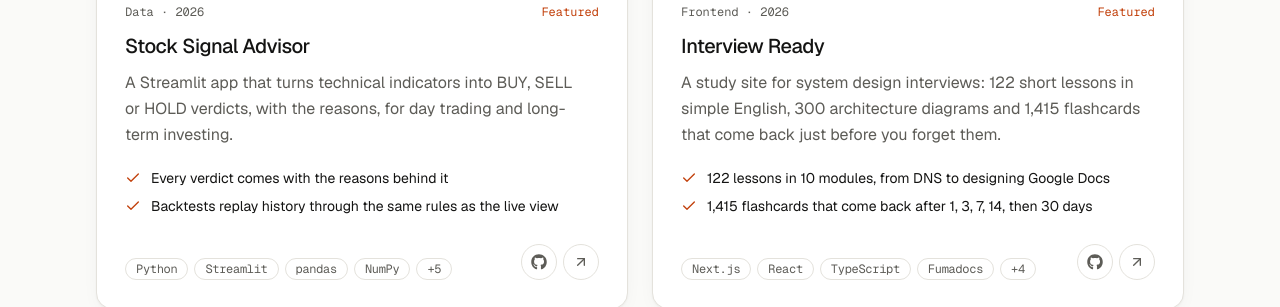
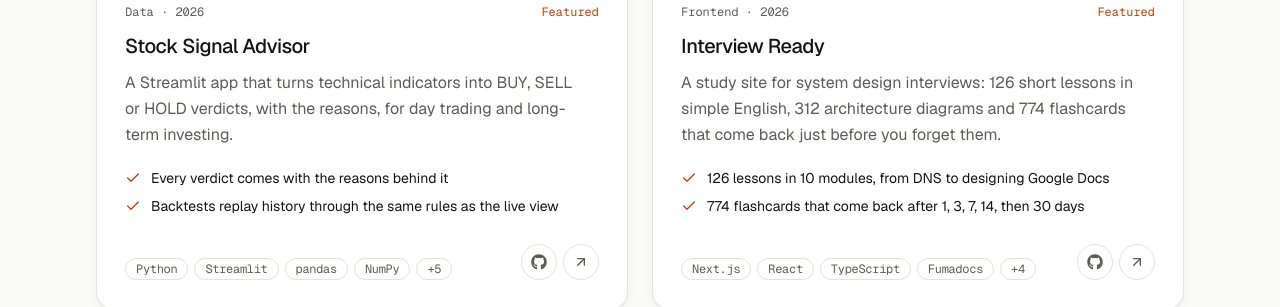
Before and after one commit to iamrs77/portfolio, a Next.js app: page /projects in a window 1280 px wide. Shown: the part 1584-1891 px from the top of the page. Built offline with nearby package versions, Linux system fonts and the light colour scheme; no server answers.

Commit message:
Update Interview Ready numbers: 126 lessons, 312 diagrams, 774 flashcards

```diff
--- a/src/data/projects.js
+++ b/src/data/projects.js
@@ -365,7 +365,7 @@ export const projects = [
     slug: "interview-ready",
     title: "Interview Ready",
     summary:
-      "A study site for system design interviews: 122 short lessons in simple English, 300 architecture diagrams and 1,415 flashcards that come back just before you forget them.",
+      "A study site for system design interviews: 126 short lessons in simple English, 312 architecture diagrams and 774 flashcards that come back just before you forget them.",
     description: [
       "Interview Ready is where I prepare for system design interviews. Ten modules go from the basics, like DNS and HTTP, through databases, caching, messaging and distributed systems, to 20 full interview questions such as WhatsApp, Uber and a payment system. Every lesson starts with an everyday comparison, shows the design in a diagram, and ends with what to say in the interview.",
       "I wanted one free place to open and prepare, without jumping between books, blogs and courses. It's a static Next.js site on Vercel's free plan with no accounts: lesson and flashcard progress are saved in the browser.",
@@ -376,9 +376,9 @@ export const projects = [
     order: 4,
     stack: ["Next.js", "React", "TypeScript", "Fumadocs", "MDX", "Mermaid", "Tailwind CSS", "Vercel"],
     highlights: [
-      "122 lessons in 10 modules, from DNS to designing Google Docs",
-      "1,415 flashcards that come back after 1, 3, 7, 14, then 30 days",
-      "300 architecture diagrams, every one checked in a real browser",
+      "126 lessons in 10 modules, from DNS to designing Google Docs",
+      "774 flashcards that come back after 1, 3, 7, 14, then 30 days",
+      "312 architecture diagrams, every one checked in a real browser",
     ],
     tags: ["system-design", "nextjs", "mdx", "mermaid", "flashcards", "spaced-repetition", "learning"],
     cover: {
@@ -408,12 +408,12 @@ export const projects = [
         {
           title: "Diagrams written as text",
           description:
-            "All 300 diagrams are written in Mermaid, next to the lesson, so they're easy to change. Each kind of part has its own soft color on every page: users blue, servers indigo, databases amber, caches rose, queues teal. Any diagram opens large with one click, and on phones wide diagrams scroll sideways instead of shrinking.",
+            "All 312 diagrams are written in Mermaid, next to the lesson, so they're easy to change. Each kind of part has its own soft color on every page: users blue, servers indigo, databases amber, caches rose, queues teal. Any diagram opens large with one click, and on phones wide diagrams scroll sideways instead of shrinking.",
         },
         {
           title: "Flashcards that come back",
           description:
-            "1,415 cards in 11 decks, one per module, each linked to the lesson it came from. A card I know moves up a box and comes back after 1, 3, 7, 14, then 30 days. A card I miss goes back to the start and comes back in the same session.",
+            "774 cards in 11 decks, one per module, each linked to the lesson it came from. A card I know moves up a box and comes back after 1, 3, 7, 14, then 30 days. A card I miss goes back to the start and comes back in the same session.",
         },
         {
           title: "Progress without an account",
@@ -423,7 +423,7 @@ export const projects = [
       ],
       challenges: [
         {
-          challenge: "Finding mistakes in 122 lessons",
+          challenge: "Finding mistakes in 126 lessons",
           solution:
             "A line-by-line review found about 30 real mistakes, like a retry rule that could charge a card twice, live video listed as using UDP, and a location search that missed drivers 2 km away. I fixed every one and checked every page again.",
         },
@@ -463,7 +463,7 @@ export const projects = [
       ],
       outcomes: [
         "Live on Vercel's free plan, and every push to GitHub redeploys it",
-        "122 lessons, 300 diagrams and 1,415 flashcards, with a check that every card links to a real lesson",
+        "126 lessons, 312 diagrams and 774 flashcards, with a check that every card links to a real lesson",
       ],
     },
   },
```
